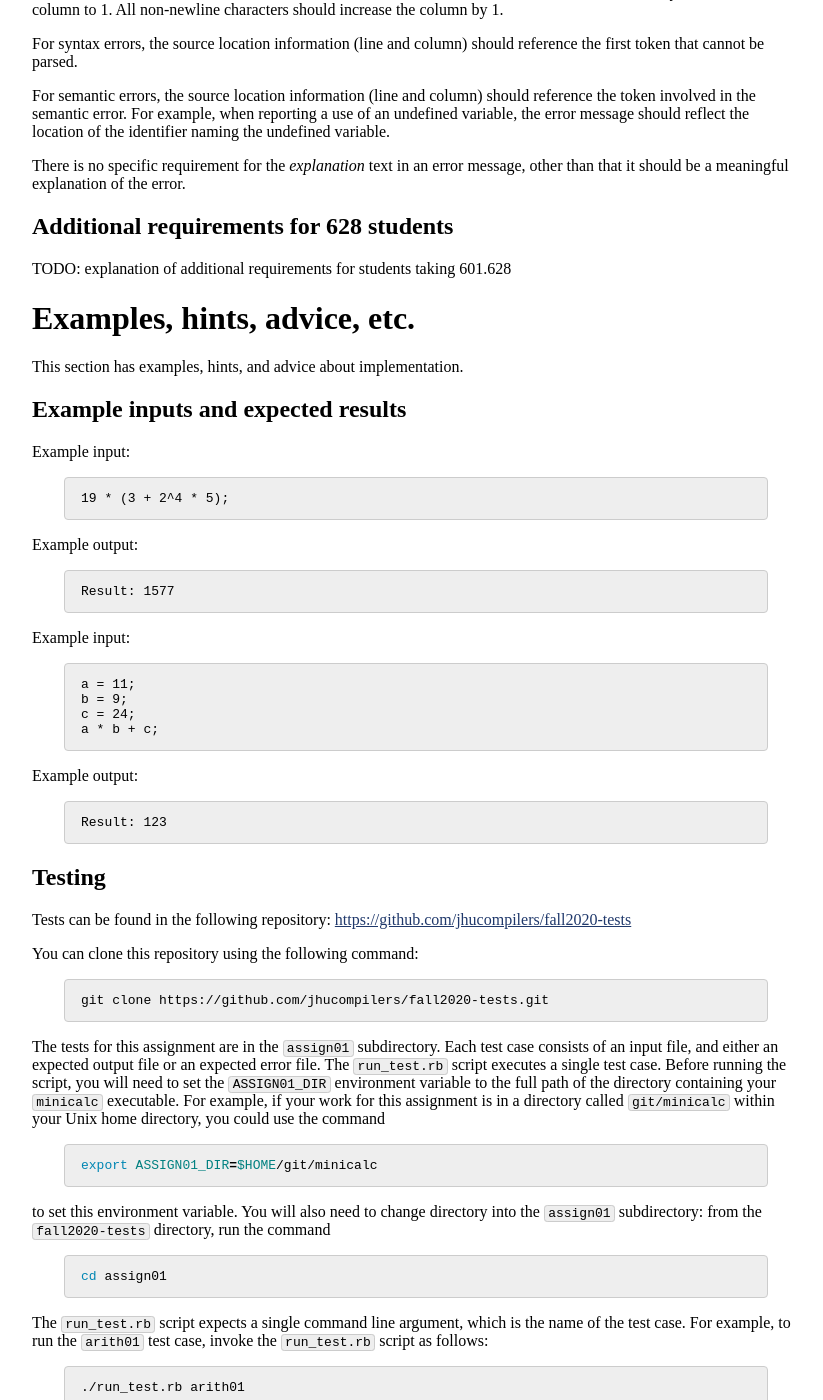
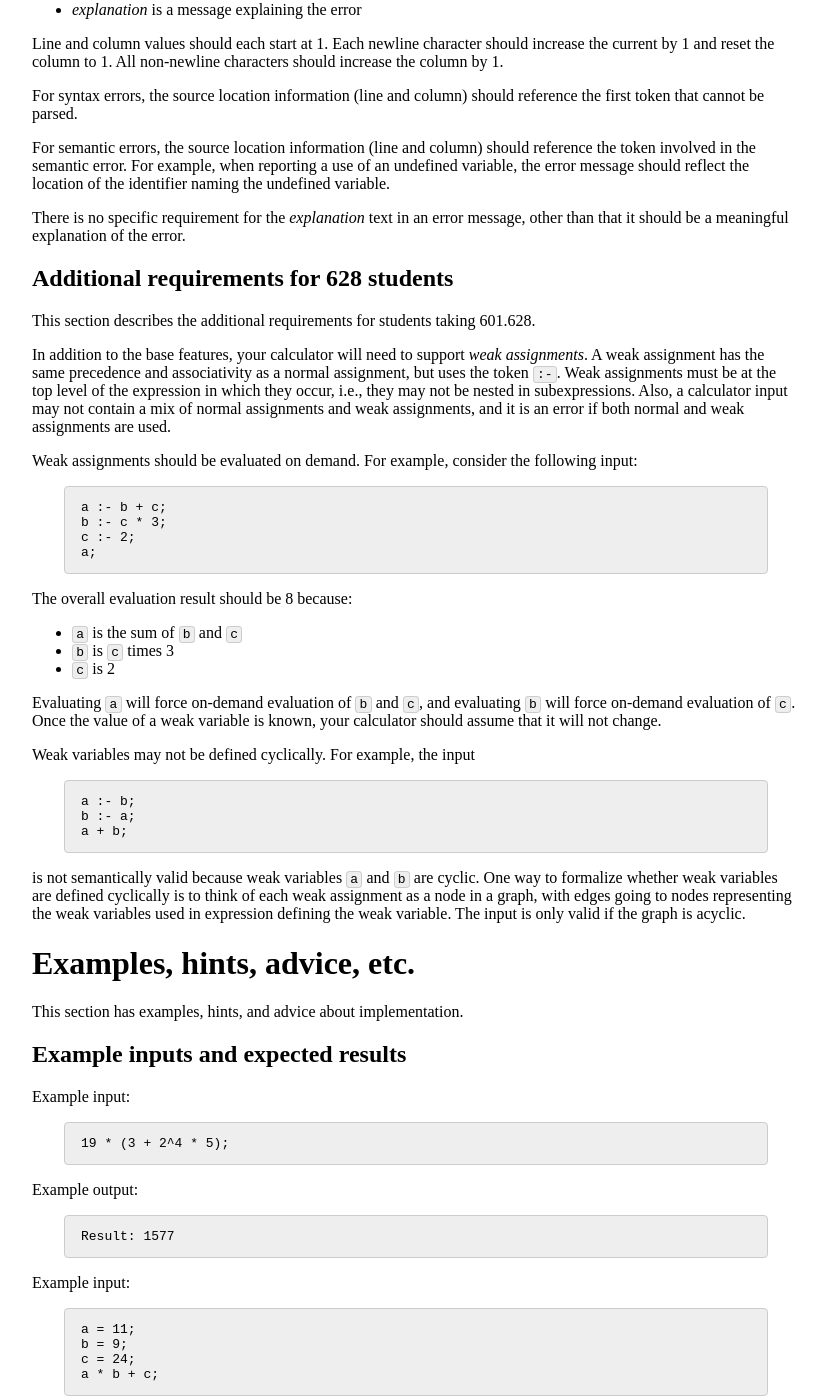
Before and after one commit to jhucompilers/fall2020, a Jekyll site: the page built from assign/assign01.md, in a window 1280 px wide and 1400 px high, scrolled down 3431 px. Shown: the whole window, without its empty margins (224-1047 px from the left). Built offline with Jekyll 4.4.1, drawn with Linux system fonts in a browser that asks for light colours; some of the changed text lies outside the part shown.

Commit message:
requirements for 628 students

````diff
--- a/assign/assign01.md
+++ b/assign/assign01.md
@@ -93,7 +93,9 @@ The `=` operator performs variable assignment.  Note that the left-hand operand
 
 is a syntactically valid expression according to the [Syntax](#syntax) section above, it is not semantically valid because the left hand side is not an identifier.  The result of evaluating an assignment expression is the same as the result of evaluating the right-hand subexpression.  So, the result of evaluating `a = 3` is 3.  Note that because assignments are right-associative, they may be "chained".  For example, the expression `a = b = 3` will assign the value 3 to both `b` and `a`.
 
-Your calculator program should evaluate each expression in order.  If a variable is assigned in an earlier expression, its value can be used in a later expression.  The result of evaluating the last expression is the overall result of the entire unit.
+Your calculator program should evaluate each expression in order.  If a variable is assigned in an earlier expression, its value can be used in a later expression.  For variables defined by assignments, an assignment must occur before any use of the value of the variable.  The result of evaluating the last expression is the overall result of the entire unit.
+
+Note that if you are taking 601.628, you will be required to support *weak assignments*, which work somewhat differently than normal assignments.  See [Additional requirements for 628 students](#additional-requirements-for-628-students).
 
 # Requirements
 
@@ -158,7 +160,36 @@ There is no specific requirement for the *explanation* text in an error message,
 
 ## Additional requirements for 628 students
 
-TODO: explanation of additional requirements for students taking 601.628
+This section describes the additional requirements for students taking 601.628.
+
+In addition to the base features, your calculator will need to support *weak assignments*.  A weak assignment has the same precedence and associativity as a normal assignment, but uses the token `:-`.  Weak assignments must be at the top level of the expression in which they occur, i.e., they may not be nested in subexpressions.  Also, a calculator input may not contain a mix of normal assignments and weak assignments, and it is an error if both normal and weak assignments are used.
+
+Weak assignments should be evaluated on demand.  For example, consider the following input:
+
+```
+a :- b + c;
+b :- c * 3;
+c :- 2;
+a;
+```
+
+The overall evaluation result should be 8 because:
+
+* `a` is the sum of `b` and `c`
+* `b` is `c` times 3
+* `c` is 2
+
+Evaluating `a` will force on-demand evaluation of `b` and `c`, and evaluating `b` will force on-demand evaluation of `c`.  Once the value of a weak variable is known, your calculator should assume that it will not change.
+
+Weak variables may not be defined cyclically.  For example, the input
+
+```
+a :- b;
+b :- a;
+a + b;
+```
+
+is not semantically valid because weak variables `a` and `b` are cyclic.  One way to formalize whether weak variables are defined cyclically is to think of each weak assignment as a node in a graph, with edges going to nodes representing the weak variables used in expression defining the weak variable.  The input is only valid if the graph is acyclic.
 
 # Examples, hints, advice, etc.
 
````
